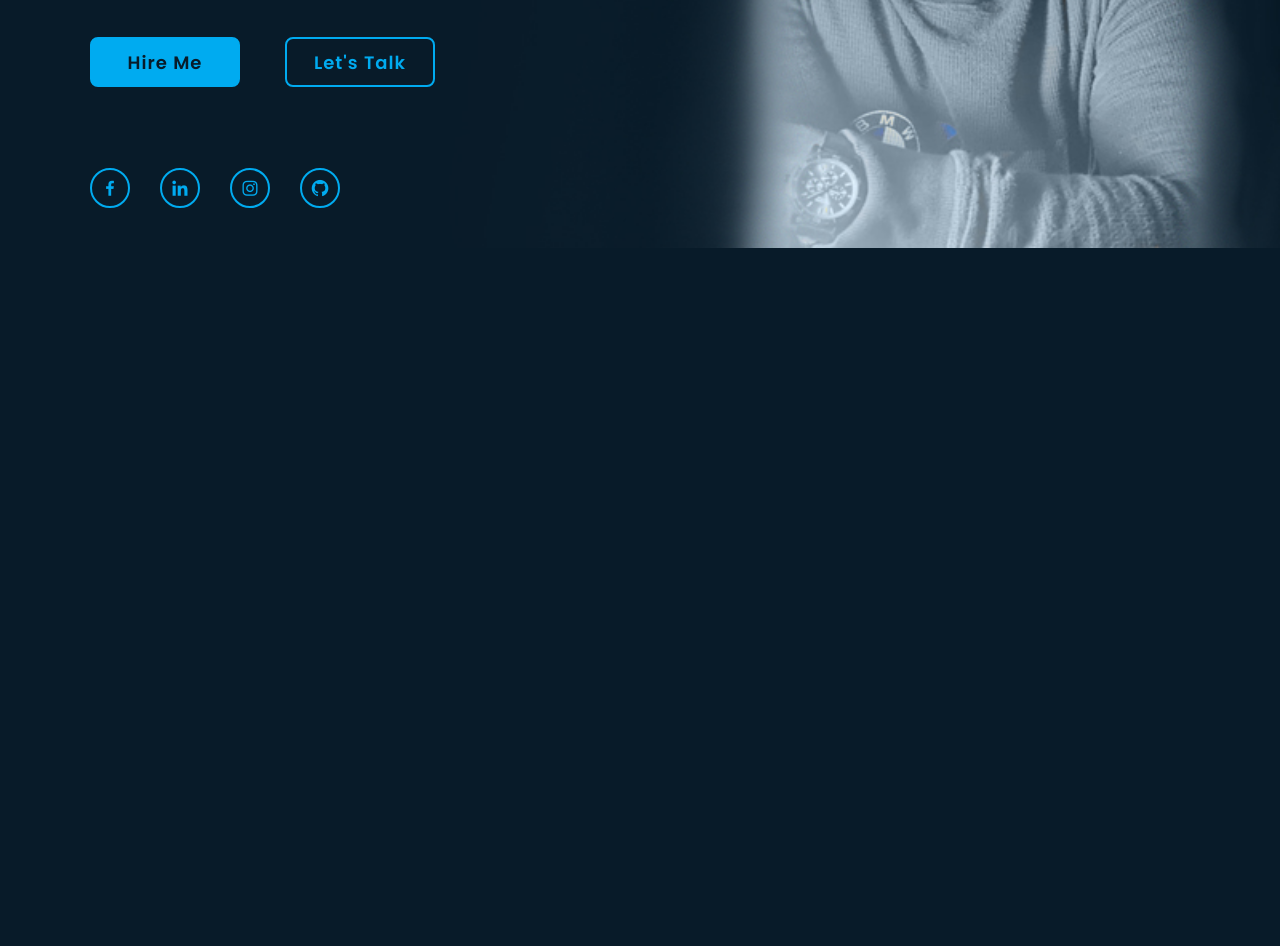
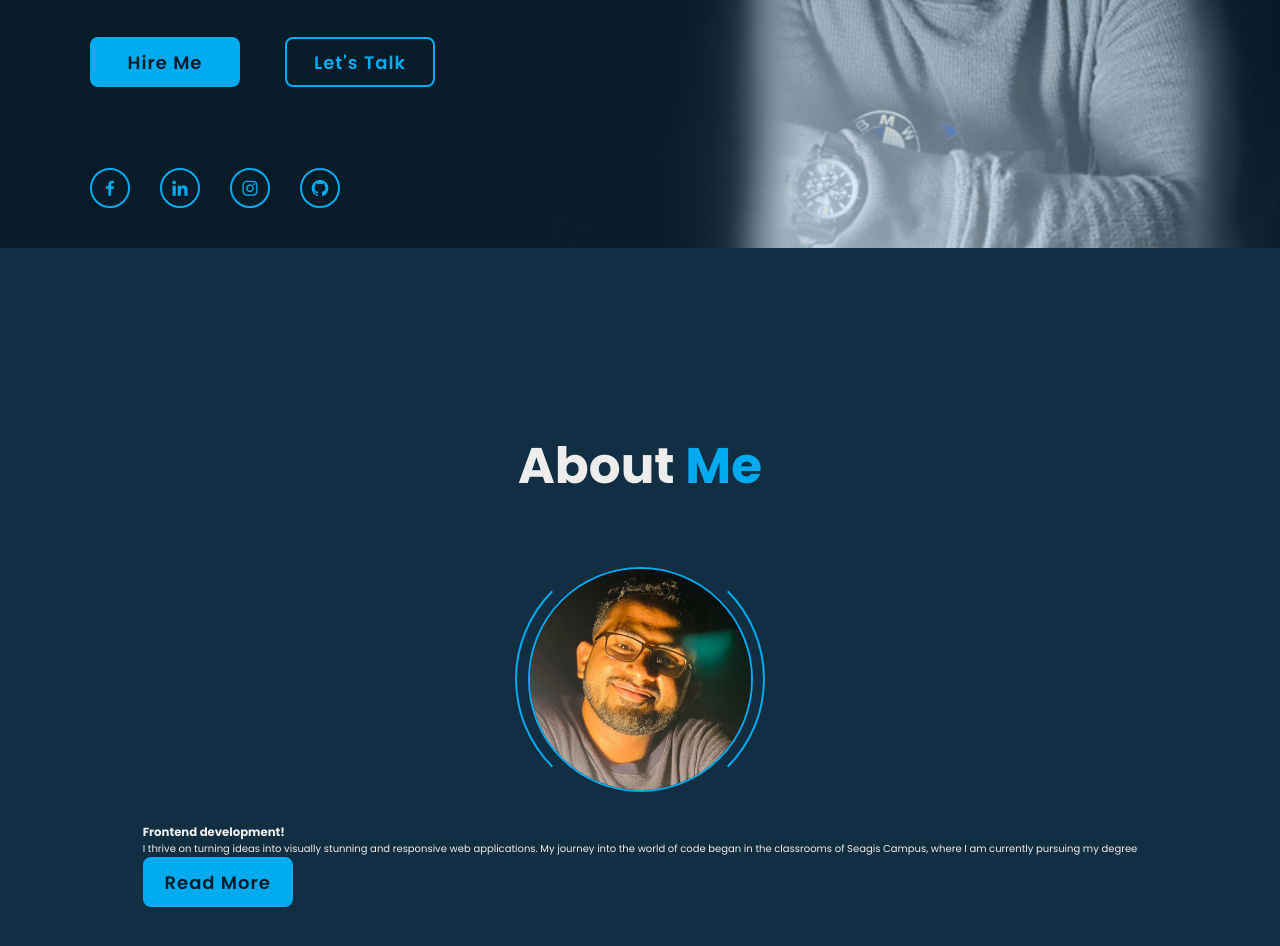
Before and after one commit to Ashfaq2413/portfolio, a plain HTML site: page index.html in a window 1280 px wide. Shown: the part 552-1498 px from the top of the page. Before the commit the page ends 800 px from the top, so only its background shows below. Drawn offline with nearby package versions, Linux system fonts and the light colour scheme.

Commit message:
about img

```diff
--- a/assest/css/style.css
+++ b/assest/css/style.css
@@ -229,3 +229,53 @@ section{
     background: var(--bg-color);
     opacity: 0.8;
 }
+
+.about{
+    display: flex;
+    justify-content: center;
+    align-items: center;
+    flex-direction: column;
+    gap: 2rem;
+    background: var(--second-bg-color);
+    padding-bottom: 6rem;
+}
+
+.heading{
+    font-size: 5rem;
+    margin-bottom: 3rem;
+    text-align: center;
+}
+
+span{
+    color: var(--main-color);
+}
+
+.about-img{
+    position: relative;
+    width: 25rem;
+    height: 25rem;
+    border-radius: 50%;
+    display: flex;
+    justify-content: center;
+    align-items: center;
+}
+
+.about-img img{
+    width: 90%;
+    border-radius: 50%;
+    border: 0.2rem solid var(--main-color);
+}
+
+.about-img .circle-spin{
+    position: absolute;
+    top: 50%;
+    left: 50%;
+    transform: translate(-50%, -50%) rotate(0);
+    width: 100%;
+    height: 100%;
+    border-radius: 50%;
+    border-top: 0.2rem solid var(--second-bg-color);
+    border-bottom: 0.2rem solid var(--second-bg-color);
+    border-left: 0.2rem solid var(--main-color);
+    border-right: 0.2rem solid var(--main-color);
+}
--- a/index.html
+++ b/index.html
@@ -57,6 +57,27 @@
         <li class="home-imgHover"></li>
     </section>
 
+    <!-- about section design -->
+    <section class="about" id="about">
+        <h2 class="heading">About <span>Me</span></h2>
+
+        <div class="about-img">
+            <img src="/assest/image/about img.jpg" alt="">
+            <span class="circle-spin"></span>
+        </div>
+
+        <div class="about-content">
+            <h3>Frontend development!</h3>
+            <P>I thrive on turning ideas into visually stunning and responsive web applications.
+                My journey into the world of code began in the classrooms of Seagis Campus,
+                where I am currently pursuing my degree</P>
+
+                <div class="btn-box btns">
+                    <a href="#" class="btn">Read More</a>
+                </div>
+        </div>
+    </section>
+
     <script src="/assest/js/script.js"></script>
 </body>
 </html>
```
Also changed, not shown: assest/image/about img.jpg (added), assest/image/img.jpg (added).
